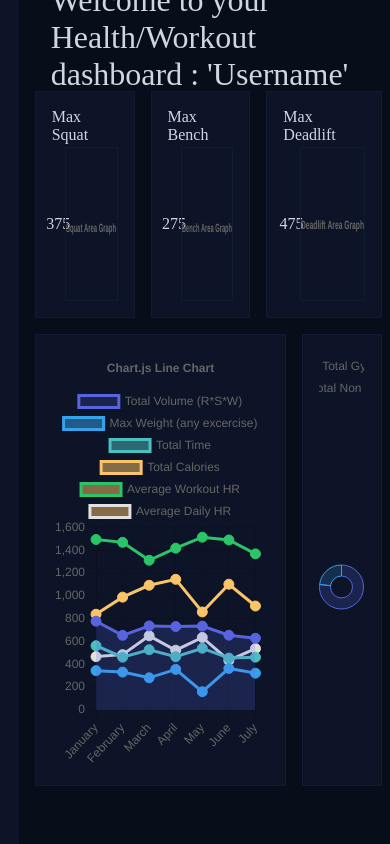
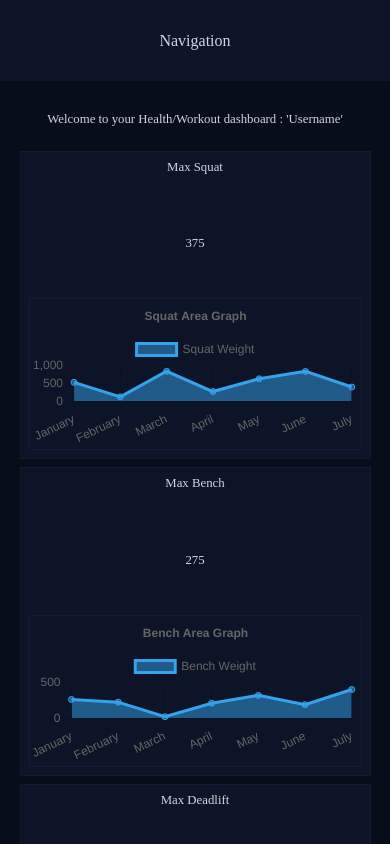
Before and after one commit to Outlain/Fitness, a React (Create React App) app: page / in a window 390 px wide. Shown: the top 844 px of the page. Built offline with nearby package versions, Linux system fonts and the light colour scheme.

Commit message:
created mobile view

```diff
--- a/src/App.css
+++ b/src/App.css
@@ -12,6 +12,7 @@
 .text-white {
   color: #d0d6e1;
 }
+
 /*  MASTER CSS CLASSESS */
 
 body {
@@ -55,7 +56,7 @@ body {
       1fr
     );
 }
-.main-page-wrapper div{
+.main-page-wrapper div {
   /* border: 0.1rem solid black; */
 }
 .main-page-top {
@@ -63,7 +64,7 @@ body {
   /* background-color: #0d1427; */
   height: 100%;
   width: 100%;
-  padding:1rem;
+  padding: 1rem;
   grid-column: 1/5;
   grid-row: 1;
   color: #d0d6e1;
@@ -75,7 +76,7 @@ body {
 .main-page-middle-top-left {
   height: 100%;
   width: 100%;
-  padding:1rem;
+  padding: 1rem;
   background-color: #0d1427;
   grid-row: 2;
   grid-column: 1;
@@ -84,7 +85,7 @@ body {
 .main-page-middle-top-middle {
   height: 100%;
   width: 100%;
-  padding:1rem;
+  padding: 1rem;
   background-color: #0d1427;
   grid-row: 2;
   grid-column: 2;
@@ -93,7 +94,7 @@ body {
 .main-page-middle-top-right {
   height: 100%;
   width: 100%;
-  padding:1rem;
+  padding: 1rem;
   background-color: #0d1427;
   grid-row: 2;
   grid-column: 3/5;
@@ -102,7 +103,7 @@ body {
 .main-page-middle-bottom-left {
   height: 100%;
   width: 100%;
-  padding:1rem;
+  padding: 1rem;
   background-color: #0d1427;
   grid-row: 3;
   grid-column: 1/4;
@@ -111,7 +112,7 @@ body {
 .main-page-middle-bottom-right {
   height: 100%;
   width: 100%;
-  padding:1rem;
+  padding: 1rem;
   background-color: #0d1427;
   grid-row: 3;
   grid-column: 4;
@@ -148,3 +149,179 @@ body {
   width: 80%;
   border: 0.1rem solid #121b34;
 }
+
+@media screen and (max-width: 1000px) {
+  body {
+    height: 200vh;
+    width: 100vw;
+  }
+  .main-page-wrapper {
+    /* background-color: #070e19; */
+    padding: 0 2% 1% 0;
+    height: 100%;
+    width: 95%;
+    display: grid;
+    gap: 0.5rem;
+    grid-template-columns: minmax(0, 1fr) minmax(0, 1fr);
+    grid-template-rows:
+      minmax(0, 3fr) minmax(0, 5fr) minmax(0, 5fr) minmax(0, 5fr)
+      minmax(0, 10fr) minmax(0, 1fr);
+  }
+  .main-page-top {
+    grid-row: 1;
+    grid-column: 1/3;
+    font-size: 0.8rem;
+  }
+  .main-page-middle-top-left {
+    grid-row: 2;
+    grid-column: 1;
+    border: 0.1rem solid #121b34;
+    padding: 0.5rem;
+  }
+  .main-page-middle-top-middle {
+    grid-row: 4;
+    grid-column: 1/3;
+    border: 0.1rem solid #121b34;
+    padding: 0.5rem;
+  }
+  .main-page-middle-top-right {
+    grid-row: 3;
+    grid-column: 1;
+    border: 0.1rem solid #121b34;
+    padding: 0.5rem;
+  }
+  .main-page-middle-bottom-left {
+    grid-row: 5;
+    grid-column: 1/3;
+    border: 0.1rem solid #121b34;
+    padding: 0.5rem;
+  }
+  .main-page-middle-bottom-right {
+    grid-row: 2/4;
+    grid-column: 2;
+    border: 0.1rem solid #121b34;
+    padding: 0.5rem;
+  }
+  .main-page-bottom {
+    grid-column: 1/3;
+    grid-row: 6;
+  }
+}
+@media screen and (max-width: 600px) {
+  body {
+    height: 250vh;
+    width: 100vw;
+  }
+  #root {
+    height: 100%;
+    width: 100%;
+  }
+  .first {
+    height: 100%;
+    width: 100%;
+    /* background-color: green; */
+  }
+  .main-wrapper {
+    background-color: #070e19;
+    height: 100%;
+    width: 100%;
+    display: flex;
+    flex-direction: column;
+  }
+  .sidebar {
+    height: 4%;
+    width: 100%;
+    background-color: #0d1427;
+    margin-right: 1rem;
+  }
+  .main-page-wrapper {
+    /* background-color: #070e19; */
+    box-sizing: border-box;
+    padding: 0 5% 0% 5%;
+    height: 100%;
+    width: 100%;
+    display: grid;
+    gap: 0.5rem;
+    grid-template-columns: minmax(0, 1fr);
+    grid-template-rows:
+      minmax(0, 1fr) minmax(0, 5fr) minmax(0, 5fr) minmax(0, 5fr)
+      minmax(0, 6fr) minmax(0, 10fr) minmax(0, 0.1fr);
+  }
+  .main-page-top {
+    grid-row: 1;
+    font-size: 0.8rem;
+    grid-column: 1;
+    padding: 0rem;
+    padding-top: 1rem;
+  }
+  .main-page-middle-top-left {
+    grid-row: 2;
+    border: 0.1rem solid #121b34;
+    padding: 0.5rem;
+    grid-column: 1;
+  }
+  .main-page-middle-top-middle {
+    grid-row: 3;
+    border: 0.1rem solid #121b34;
+    padding: 0.5rem;
+    grid-column: 1;
+  }
+  .main-page-middle-top-right {
+    grid-row: 4;
+    border: 0.1rem solid #121b34;
+    padding: 0.5rem;
+    grid-column: 1;
+  }
+  .main-page-middle-bottom-left {
+    grid-row: 6;
+    border: 0.1rem solid #121b34;
+    padding: 0.5rem;
+    grid-column: 1;
+  }
+  .main-page-middle-bottom-right {
+    grid-row: 5;
+    border: 0.1rem solid #121b34;
+    padding: 0.5rem;
+    grid-column: 1;
+  }
+  .main-page-bottom {
+    grid-row: 7;
+    grid-column: 1;
+  }
+  .main-page-three-top {
+    height: 10%;
+    width: 100%;
+    align-items: start;
+    font-size: 0.8rem;
+  }
+  .main-page-three-bottom {
+    height: 90%;
+    width: 100%;
+    /* background-color: blue; */
+    display: flex;
+    flex-direction: column;
+    font-size: 0.8rem;
+  }
+  .main-page-three-master > span {
+    /* background-color: green; */
+    height: 100%;
+    width: 100%;
+    display: flex;
+    align-items: center;
+    justify-content: center;
+  }
+
+  .main-page-three-master > span:nth-child(even) {
+    /* background-color: white; */
+    height: 100%;
+    width: 100%;
+    border: 0.1rem solid #121b34;
+  }
+  .sticky {
+    position: sticky;
+    top: 0;
+    margin: 0;
+    padding: 0;
+    /* border: 1px solid red; */
+  }
+}
--- a/src/components/Overview.js
+++ b/src/components/Overview.js
@@ -7,7 +7,7 @@ export const Overview = () => {
 
     return (
         <div className="main-wrapper">
-            <div className="sidebar"></div>
+            <div className="sidebar centering-flex text-white sticky">Navigation</div>
             <div className="main-page-wrapper">
                 <div className="main-page-top">Welcome to your Health/Workout dashboard : 'Username'</div>
                 <div className="main-page-middle-top-left">
--- a/src/components/graphs/AreaChart.js
+++ b/src/components/graphs/AreaChart.js
@@ -33,6 +33,7 @@ const labels = ['January', 'February', 'March', 'April', 'May', 'June', 'July'];
 export default function MyAreaChart(excercise) {
     const options = {
         responsive: true,
+        maintainAspectRatio: false,
         plugins: {
             legend: {
                 position: 'top',
--- a/src/components/graphs/LineGraph.js
+++ b/src/components/graphs/LineGraph.js
@@ -12,7 +12,7 @@ export const options = {
         },
         title: {
             display: true,
-            text: 'Chart.js Line Chart'
+            text: 'Workout and Health line/Area Chart'
         }
     }
 };
```
